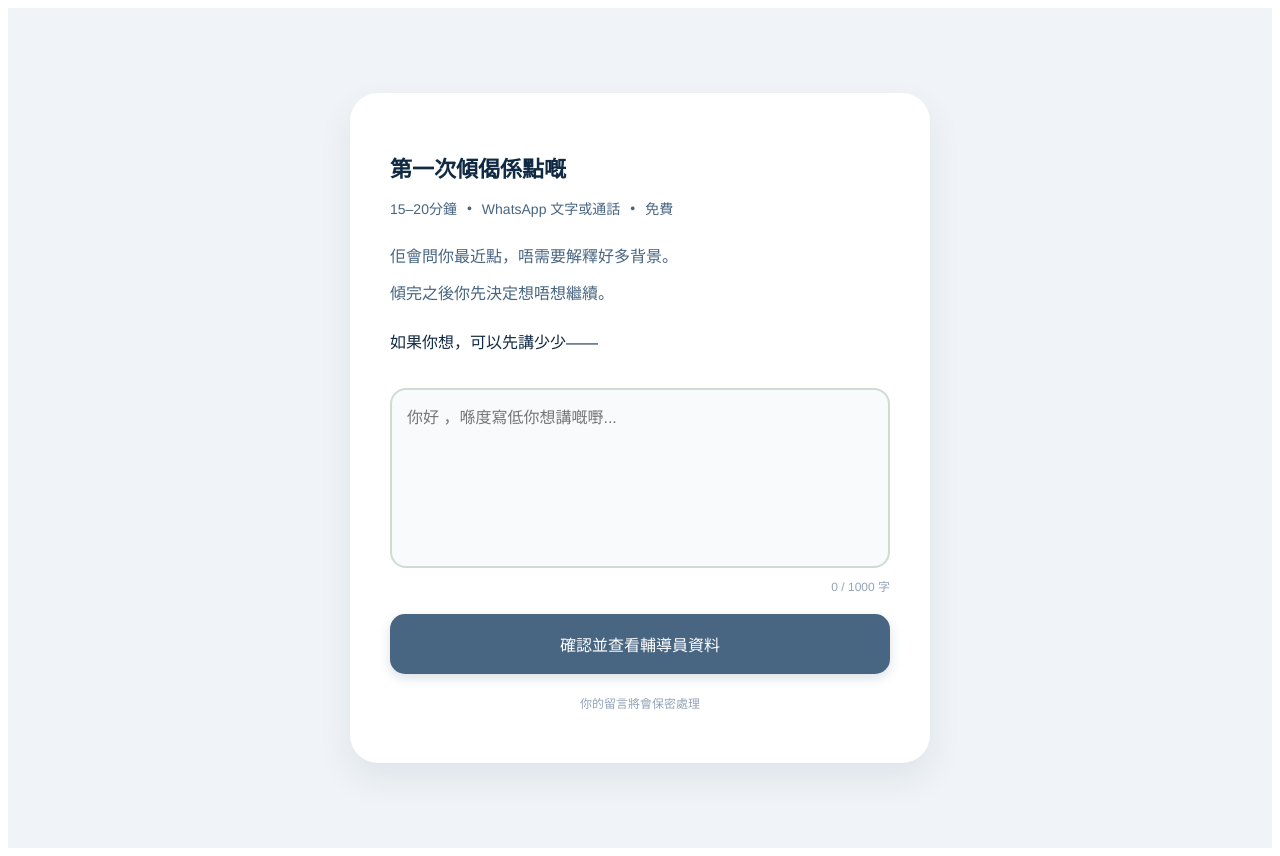
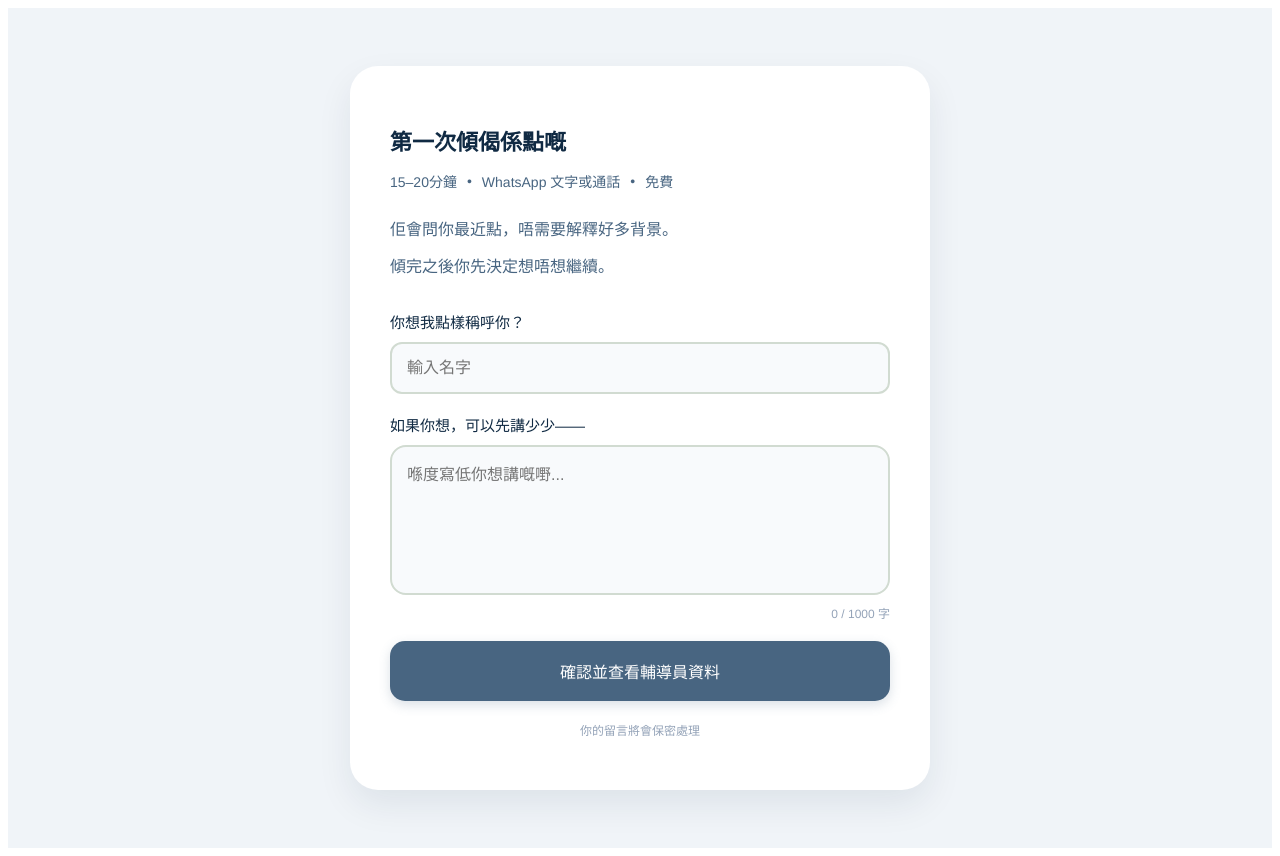
Before and after one commit to kitkitex/counselling-app, a Next.js app: page /start in a window 1280 px wide. Built offline with nearby package versions, Linux system fonts and the light colour scheme.

Commit message:
Update start.js

```diff
--- a/pages/start.js
+++ b/pages/start.js
@@ -1,15 +1,27 @@
 import { useRouter } from 'next/router';
-import { useState } from 'react';
+import { useState, useEffect } from 'react';
 
 export default function Start() {
   const router = useRouter();
-  const { name } = router.query;
+  // 增加一個 state 來管理名字，並預設嘗試從網址獲取
+  const [name, setName] = useState('');
   const [message, setMessage] = useState('');
   const maxLength = 1000;
+
+  // 當網址參數準備好時，更新名字
+  useEffect(() => {
+    if (router.query.name) {
+      setName(router.query.name);
+    }
+  }, [router.query.name]);
 
   if (!router.isReady) return null;
 
   const handleSend = () => {
+    if (!name.trim()) {
+      alert("請輸入你嘅稱呼。");
+      return;
+    }
     if (!message.trim()) {
       alert("可以先寫下你想講嘅嘢，等輔導員更容易了解你。");
       return;
@@ -24,7 +36,7 @@ export default function Start() {
   return (
     <div style={{
       minHeight: '100vh',
-      backgroundColor: '#F0F4F8', // 與首頁一致的輕盈灰藍背景
+      backgroundColor: '#F0F4F8',
       display: 'flex',
       alignItems: 'center',
       justifyContent: 'center',
@@ -37,17 +49,15 @@ export default function Start() {
         maxWidth: '500px',
         width: '100%',
         borderRadius: '28px',
-        boxShadow: '0 15px 35px rgba(16, 42, 67, 0.08)', // 柔和的深藍基調陰影
+        boxShadow: '0 15px 35px rgba(16, 42, 67, 0.08)',
         padding: '40px',
         textAlign: 'left'
       }}>
 
-        {/* 標題 */}
         <h2 style={{ fontSize: '22px', fontWeight: '600', color: '#102A43', marginBottom: '15px' }}>
           第一次傾偈係點嘅
         </h2>
 
-        {/* 資訊標籤區 */}
         <div style={{
           display: 'flex',
           alignItems: 'center',
@@ -64,24 +74,52 @@ export default function Start() {
           <span>免費</span>
         </div>
 
-        {/* 說明文字 */}
         <div style={{ fontSize: '16px', color: '#486581', lineHeight: '1.8', marginBottom: '30px' }}>
           <p style={{ margin: '8px 0' }}>佢會問你最近點，唔需要解釋好多背景。</p>
           <p style={{ margin: '8px 0' }}>傾完之後你先決定想唔想繼續。</p>
-          <p style={{ marginTop: '20px', color: '#102A43', fontWeight: '500' }}>
-            如果你想，可以先講少少——
-          </p>
         </div>
 
-        {/* 留言輸入框 */}
+        {/* 新增：稱呼與名字輸入欄 */}
+        <div style={{ marginBottom: '20px' }}>
+          <p style={{ fontSize: '15px', fontWeight: '500', color: '#102A43', marginBottom: '10px' }}>你想我點樣稱呼你？</p>
+          <input
+            type="text"
+            value={name}
+            onChange={(e) => setName(e.target.value)}
+            placeholder="輸入名字"
+            style={{
+              width: '100%',
+              padding: '15px',
+              borderRadius: '12px',
+              border: '2px solid #D1DBD1',
+              backgroundColor: '#F8FAFC',
+              fontSize: '16px',
+              outline: 'none',
+              transition: 'all 0.2s',
+              color: '#334E68',
+              boxSizing: 'border-box'
+            }}
+            onFocus={(e) => {
+              e.target.style.borderColor = '#486581';
+              e.target.style.backgroundColor = '#ffffff';
+            }}
+            onBlur={(e) => {
+              e.target.style.borderColor = '#D1DBD1';
+              e.target.style.backgroundColor = '#F8FAFC';
+            }}
+          />
+        </div>
+
+        {/* 留言內容 */}
         <div style={{ position: 'relative', marginBottom: '20px' }}>
+          <p style={{ fontSize: '15px', fontWeight: '500', color: '#102A43', marginBottom: '10px' }}>如果你想，可以先講少少——</p>
           <textarea
             value={message}
             onChange={(e) => setMessage(e.target.value.slice(0, maxLength))}
-            placeholder={`你好 ${name || ''}，喺度寫低你想講嘅嘢...`}
+            placeholder="喺度寫低你想講嘅嘢..."
             style={{
               width: '100%',
-              height: '180px',
+              height: '150px',
               padding: '15px',
               borderRadius: '16px',
               border: '2px solid #D1DBD1',
@@ -104,7 +142,6 @@ export default function Start() {
               e.target.style.backgroundColor = '#F8FAFC';
             }}
           />
-          {/* 字數統計 */}
           <div style={{
             textAlign: 'right',
             fontSize: '12px',
@@ -115,13 +152,12 @@ export default function Start() {
           </div>
         </div>
 
-        {/* 改後的深灰藍按鈕 */}
         <button
           onClick={handleSend}
           style={{
             width: '100%',
             padding: '18px',
-            backgroundColor: '#486581', // 與首頁按鈕色一致
+            backgroundColor: '#486581',
             color: 'white',
             border: 'none',
             borderRadius: '15px',
```
